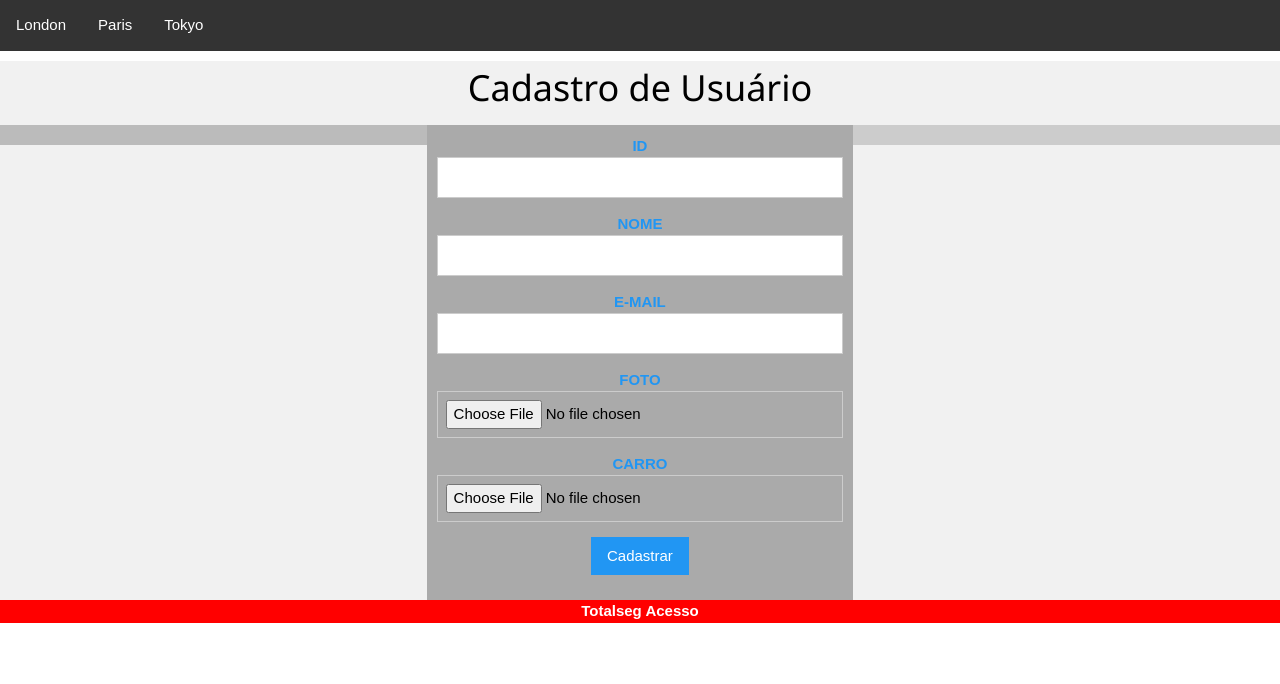
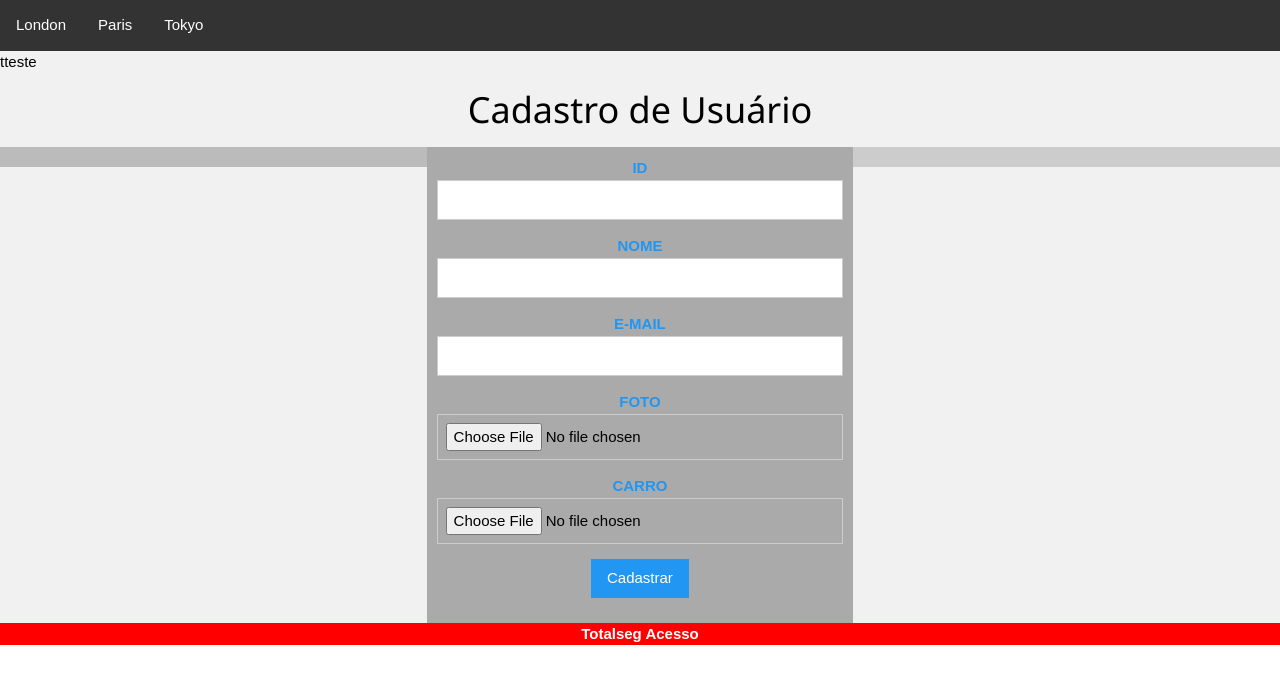
Before and after one commit to rugles-chaves/total-acesso, a PHP site: page /visualizador/teste.php in a window 1280 px wide. Shown: the part 102-786 px from the top of the page. Run offline with PHP 8.4, Linux system fonts and the light colour scheme.

Commit message:
teste add

```diff
--- a/teste.php
+++ b/teste.php
@@ -1,7 +1,7 @@
 <?php
 include './model/header.php'
 ?>
-
+tteste
 <center>
 <h1>Cadastro de Usuário</h1>
 
```
